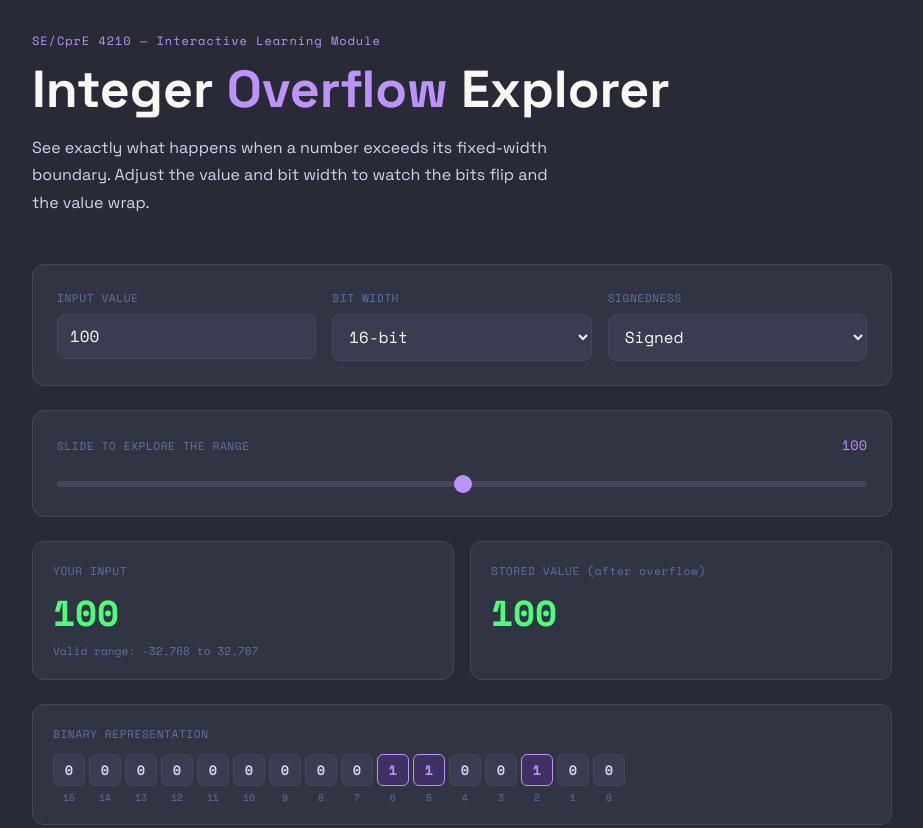
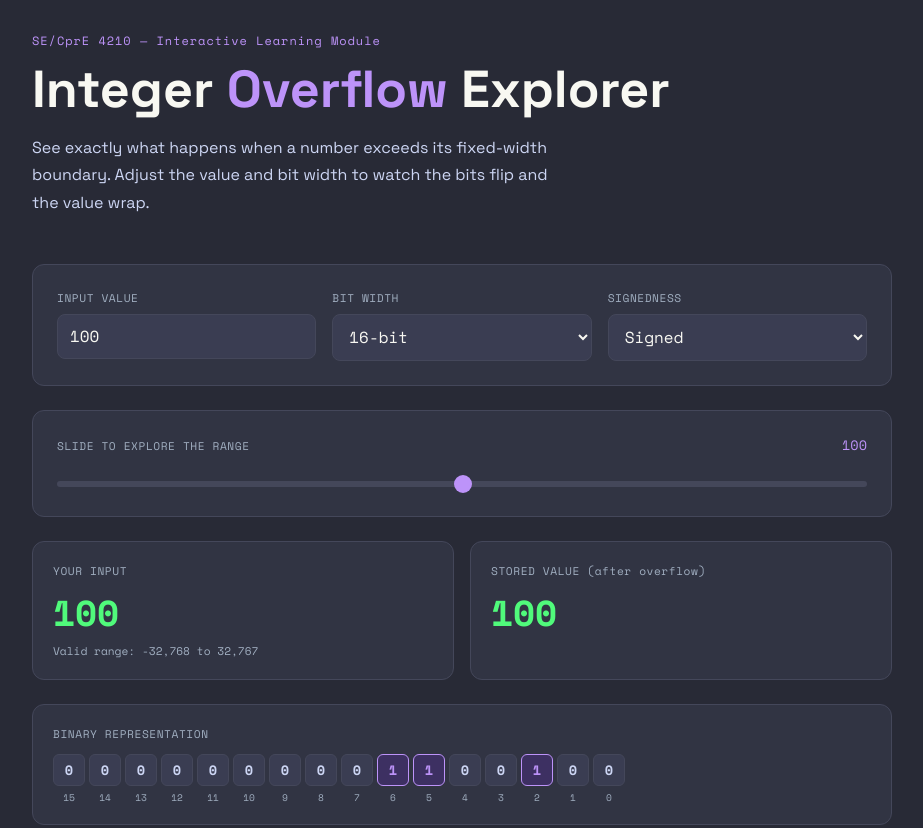
Before and after one commit to sanm20/se4210-overflow-explorer, a plain HTML site: page index.html in a window 1280 px wide. Shown: the top 828 px of the page, without its empty margins (178-1101 px from the left). Drawn offline with nearby package versions, Linux system fonts and the light colour scheme.

Commit message:
updated labels

```diff
--- a/index.html
+++ b/index.html
@@ -21,7 +21,7 @@
     --yellow:   #f1fa8c;
     --text:     #f8f8f2;   /* bright white */
     --text-dim: #cdd6f4;
-    --text-muted: #6272a4;
+    --text-muted: #a0aec0;
     --mono: 'Space Mono', monospace;
     --sans: 'Space Grotesk', sans-serif;
     --mac-bg: #1e1f29;
```
